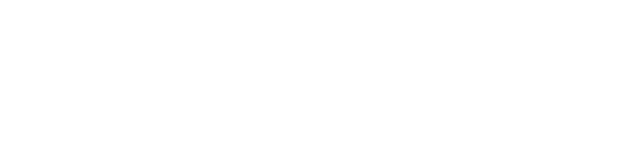
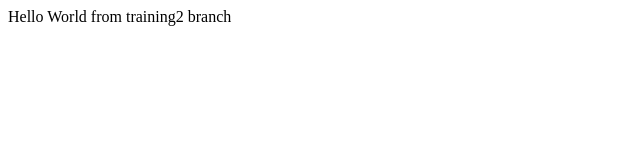
Before and after one commit to RomanCook/test, a plain HTML site: page index.html in a window 1280 px wide. Shown: the whole page, without its empty margins (0-640 px from the left). Drawn offline with Linux system fonts and the light colour scheme.

Commit message:
first commit in new branch

```diff
--- a/index.html
+++ b/index.html
@@ -7,6 +7,6 @@
     <title>Document</title>
 </head>
 <body>
-
+    Hello World from training2 branch
 </body>
 </html>
```
